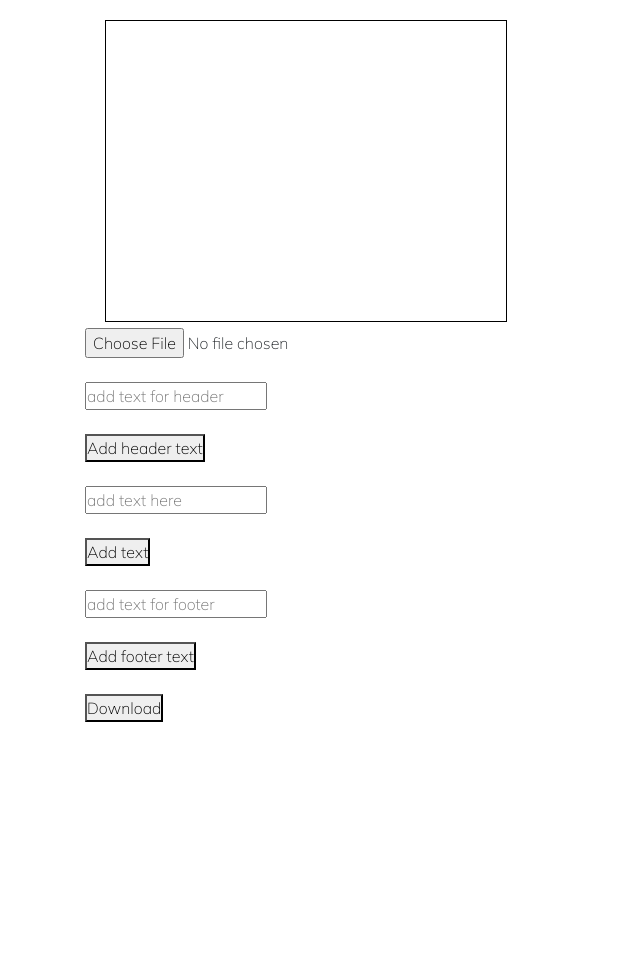
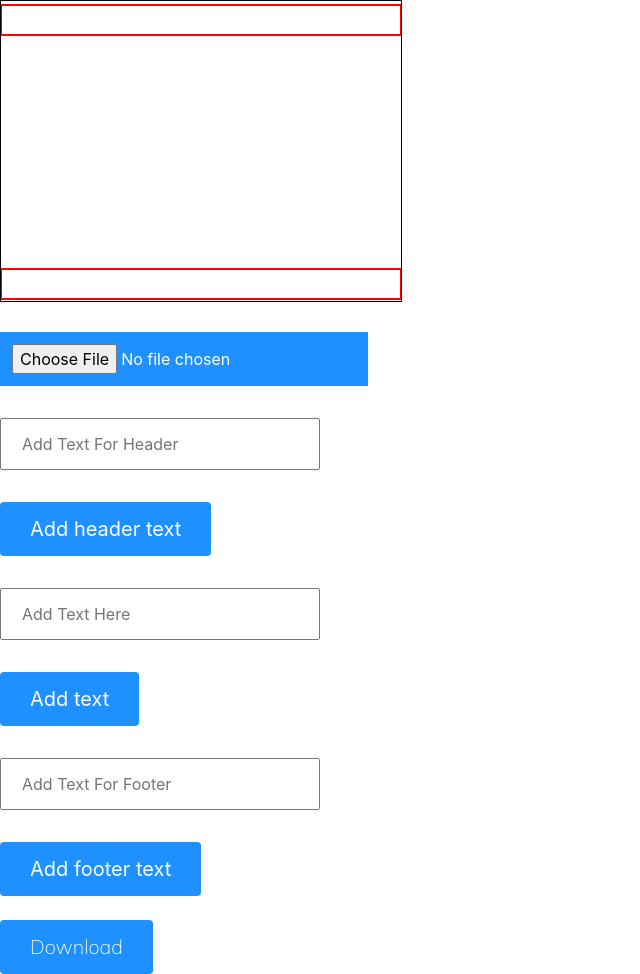
Before and after one commit to asadullah43/canvas-assignment, a plain HTML site: page index.html in a window 1280 px wide. Shown: the whole page, without its empty margins (0-640 px from the left). Before the commit the page ends 800 px from the top, so only its background shows below. Drawn offline with nearby package versions, Linux system fonts and the light colour scheme.

Commit message:
add rectangle to header and footer

```diff
--- a/index.html
+++ b/index.html
@@ -6,88 +6,34 @@
     <meta http-equiv="X-UA-Compatible" content="IE=edge" />
     <meta name="viewport" content="width=device-width, initial-scale=1.0" />
     <link rel="stylesheet" href="https://cdn.jsdelivr.net/npm/bootstrap@4.3.1/dist/css/bootstrap.min.css"
-        integrity="sha384-ggOyR0iXCbMQv3Xipma34MD+dH/1fQ784/j6cY/iJTQUOhcWr7x9JvoRxT2MZw1T" crossorigin="anonymous">
+        integrity="sha384-ggOyR0iXCbMQv3Xipma34MD+dH/1fQ784/j6cY/iJTQUOhcWr7x9JvoRxT2MZw1T" crossorigin="anonymous" />
     <link rel="stylesheet" href="style.css" />
+
     <title>Canvas Assignment</title>
 </head>
 
 <body>
-    <div class="container"><img id="myimg" width="220" height="277" src="images/ezgif-2-2d591551066b.png" alt="The image"
-        style="display: none" />
-    <div class="canvas-class">
+
+
         <canvas id="myCanvas" width="400" height="300" style="border: 1px solid #000000">
         </canvas>
+
+<br><br>
+        <input type="file" id="imageInput" accept="image/*" /><br /><br />
+        <input id="header-input" type="text" placeholder="add text for header" /><br /><br />
+        <button class="btn" id="header-btn" onclick="addHeader()">Add header text</button><br /><br />
+        <input id="canvas-text" type="text" placeholder="add text here" /><br /><br />
+        <button class="btn" id="text-btn">Add text</button><br /><br />
+        <input id="footer-input" type="text" placeholder="add text for footer" /><br /><br />
+        <button class="btn" id="footer-btn" onclick="addFooter()">Add footer text</button><br /><br />
+        <a id="download" download="canvas.png">
+            <button class="btn" type="button" onClick="download()">Download</button>
+        </a>
     </div>
-    <!-- <p><button onclick="myCanvas()">add image</button></p><br><br> -->
-    <input type="file" id="imageInput" accept="image/*"><br><br>
-    <input id="header-input" type="text" placeholder="add text for header" /><br><br>
-    <button id="header-btn" onclick="addHeader()">Add header text</button><br><br>
-    <input id="canvas-text" type="text" placeholder="add text here" /><br><br>
-    <button id="text-btn">Add text</button><br><br>
-    <input id="footer-input" type="text" placeholder="add text for footer" /><br><br>
-    <button id="footer-btn" onclick="addFooter()">Add footer text</button><br><br>
-    <a id="download" download="canvas.png">
-        <button type="button" onClick="download()">Download</button>
-    </a>
-</div>
 
-    <script>
-        // function myCanvas() {
-        //     var c = document.getElementById("myCanvas");
-        //     var ctx = c.getContext("2d");
-        //     var img = document.getElementById("myimg");
-        //     ctx.drawImage(img, 10, 10);
-        // }
-        let imgInput = document.getElementById('imageInput');
-        imgInput.addEventListener('change', function (e) {
-            if (e.target.files) {
-                let imageFile = e.target.files[0]; //here we get the image file
-                var reader = new FileReader();
-                reader.readAsDataURL(imageFile);
-                reader.onloadend = function (e) {
-                    var myImage = new Image(); // Creates image object
-                    myImage.src = e.target.result; // Assigns converted image to image object
-                    myImage.onload = function (ev) {
-                        var myCanvas = document.getElementById("myCanvas"); // Creates a canvas object
-                        var myContext = myCanvas.getContext("2d"); // Creates a contect object
-                        myContext.drawImage(myImage, 0, 0, myCanvas.width, myCanvas.height); // Draws the image on canvas
-                        let imgData = myCanvas.toDataURL("image/jpeg", 0.75); // Assigns image base64 string in jpeg format to a variable
-                    }
-                }
-            }
-        });
-        function addHeader() {
-            var header_text = document.getElementById("header-input").value;
-            var canvas = document.getElementById("myCanvas");
-            var ctx = canvas.getContext("2d");
-            ctx.font = "30px Arial";
-            ctx.fillText(header_text, 160, 20);
-        }
-        function addFooter() {
-            var footer_text = document.getElementById("footer-input").value;
-            var canvas = document.getElementById("myCanvas");
-            var ctx = canvas.getContext("2d");
-            ctx.font = "30px Arial";
-            ctx.fillText(footer_text, 160, 300);
-        }
 
-        document.getElementById("text-btn").onclick = function () {
-            var my_text = document.getElementById("canvas-text").value;
-            console.log(my_text);
-            var canvas = document.getElementById("myCanvas");
-            var ctx = canvas.getContext("2d");
-            ctx.font = "30px Arial";
-            ctx.fillText(my_text, 10, 50);
-        };
-        function download() {
-            var download = document.getElementById("download");
-            var image = document
-                .getElementById("myCanvas")
-                .toDataURL("image/png")
-                .replace("image/png", "image/octet-stream");
-            download.setAttribute("href", image);
-        }
-    </script>
+
+    <script src="script.js"></script>
 </body>
 
 </html>
--- a/script.js
+++ b/script.js
@@ -0,0 +1,66 @@
+
+        let imgInput = document.getElementById("imageInput");
+        var myCanvas = document.getElementById("myCanvas");
+        var myContext = myCanvas.getContext("2d");
+
+        myContext.beginPath();
+        myContext.rect(0, 4, 400, 30);
+        myContext.rect(0, 268, 400, 30);
+
+        myContext.lineWidth = "2";
+        myContext.strokeStyle = "red";
+        myContext.stroke();
+
+        imgInput.addEventListener("change", function (e) {
+            if (e.target.files) {
+                let imageFile = e.target.files[0];
+                var reader = new FileReader();
+                reader.readAsDataURL(imageFile);
+                reader.onloadend = function (e) {
+                    var myImage = new Image();
+                    myImage.src = e.target.result;
+                    myImage.onload = function (ev) {
+                        myContext.drawImage(
+                            myImage,
+                            0,
+                            35,
+                            myCanvas.width,
+                            myCanvas.height - 68
+                        );
+                        let imgData = myCanvas.toDataURL("image/jpeg", 0.75);
+                    };
+                };
+            }
+        });
+        function addHeader() {
+            var header_text = document.getElementById("header-input").value;
+            myContext.font = "30px Arial";
+            myContext.fillStyle = "green";
+            myContext.fillText(header_text, myCanvas.width / 2, 30);
+        }
+        function addFooter() {
+            var footer_text = document.getElementById("footer-input").value;
+            myContext.font = "30px Arial";
+            myContext.fillStyle = "green";
+            myContext.fillText(
+                footer_text,
+                myCanvas.width / 2,
+                myCanvas.height - 10
+            );
+        }
+
+        document.getElementById("text-btn").onclick = function () {
+            var my_text = document.getElementById("canvas-text").value;
+            console.log(my_text);
+            myContext.font = "30px Arial";
+            myContext.fillStyle = "red";
+            myContext.fillText(my_text, myCanvas.width / 2, myCanvas.height / 2);
+        };
+        function download() {
+            var download = document.getElementById("download");
+            var image = document
+                .getElementById("myCanvas")
+                .toDataURL("image/png")
+                .replace("image/png", "image/octet-stream");
+            download.setAttribute("href", image);
+        }
--- a/style.css
+++ b/style.css
@@ -5,9 +5,26 @@
     padding: 0;
     margin: 0;
     box-sizing: border-box;
+
   }
-
-  .canvas-class{
-    margin-top: 20px;
-    margin-left: 20px;
+  .btn {
+    background-color: DodgerBlue;
+    border: none;
+    color: white;
+    padding: 12px 30px;
+    cursor: pointer;
+    font-size: 20px;
   }
+  input[type=text] {
+    width: 25%;
+    padding: 12px 20px;
+    margin: 8px 0;
+    box-sizing: border-box;
+    text-transform: capitalize;
+  }
+  #imageInput{
+    background-color: DodgerBlue;
+    border: none;
+    color: white;
+    padding: 12px
+  }
```
